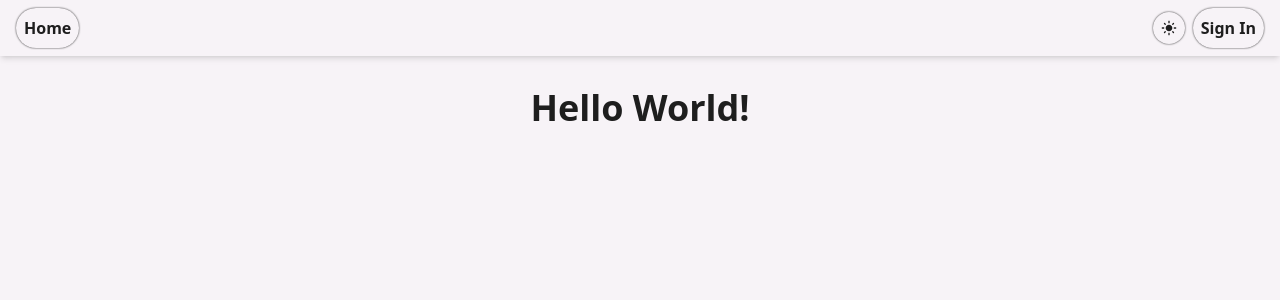
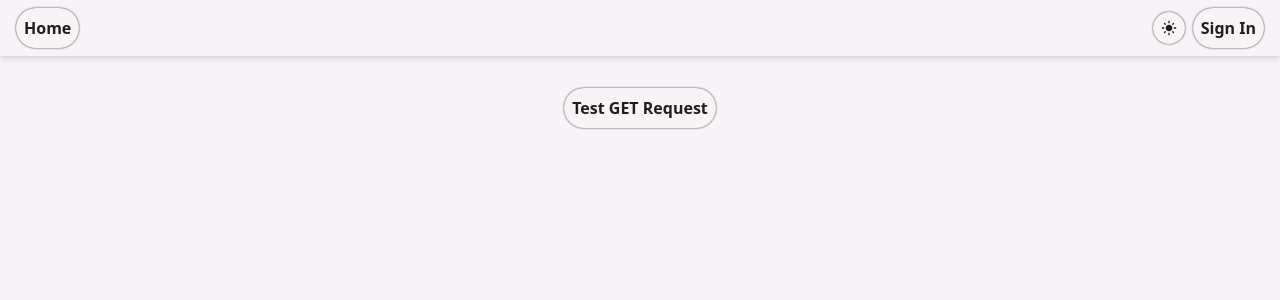
Before and after one commit to w11dcard/boilerplate-nextjs, a Next.js app: page / in a window 1280 px wide. Shown: the top 300 px of the page. Built offline with nearby package versions, Linux system fonts and the light colour scheme; no server answers.

Commit message:
feat: Add test route button to Home page

```diff
--- /dev/null
+++ b/src/app/api/hello/route.ts
@@ -0,0 +1,13 @@
+import { NextRequest, NextResponse } from "next/server"
+
+export const GET = async (req: NextRequest, res: NextResponse) => {
+	try {
+		const data = {
+			message: "Hello from the test route!",
+		}
+
+		return NextResponse.json(data)
+	} catch (error) {
+		console.error(error)
+	}
+}
--- a/src/app/api/testroute/route.ts
+++ /dev/null
@@ -1,13 +0,0 @@
-import { NextRequest, NextResponse } from "next/server"
-
-export const GET = async (req: NextRequest, res: NextResponse) => {
-	try {
-		const data = {
-			res: "Hello from the test route!",
-		}
-
-		return NextResponse.json(data)
-	} catch (error) {
-		console.error(error)
-	}
-}
--- a/src/app/page.tsx
+++ b/src/app/page.tsx
@@ -1,9 +1,26 @@
 "use client"
 
+import { useState } from "react"
+
 export default function Home() {
+	const [message, setMessage] = useState("Test GET Request")
+
+	const handleGetMessage = async () => {
+		try {
+			const response = await fetch("/api/hello") // Fetch data from API endpoint
+			const data = await response.json() // Parse JSON data
+			setMessage(data.message) // Set message from response
+		} catch (error) {
+			console.error(error)
+			setMessage("Error fetching data") // Set static error message
+		}
+	}
+
 	return (
 		<div className="flex items-center justify-center">
-			<strong className="text-4xl">Hello World!</strong>
+			<button className="button" onClick={handleGetMessage}>
+				{message}
+			</button>
 		</div>
 	)
 }
```
